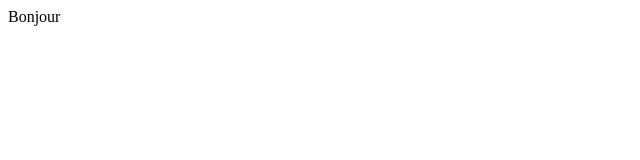
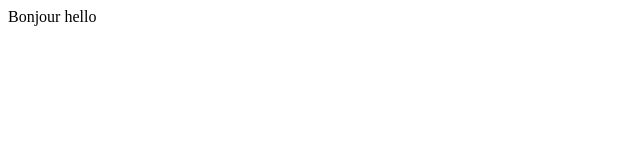
Before and after one commit to yvesboris/TP4, a plain HTML site: page index.html in a window 1280 px wide. Shown: the full height of the page, 0-640 px from the left. Drawn offline with Linux system fonts and the light colour scheme.

Commit message:
deuxieme modification

```diff
--- a/index.html
+++ b/index.html
@@ -6,6 +6,6 @@
     <title>Document</title>
 </head>
 <body>
-    Bonjour
+    Bonjour hello
 </body>
 </html>
```
